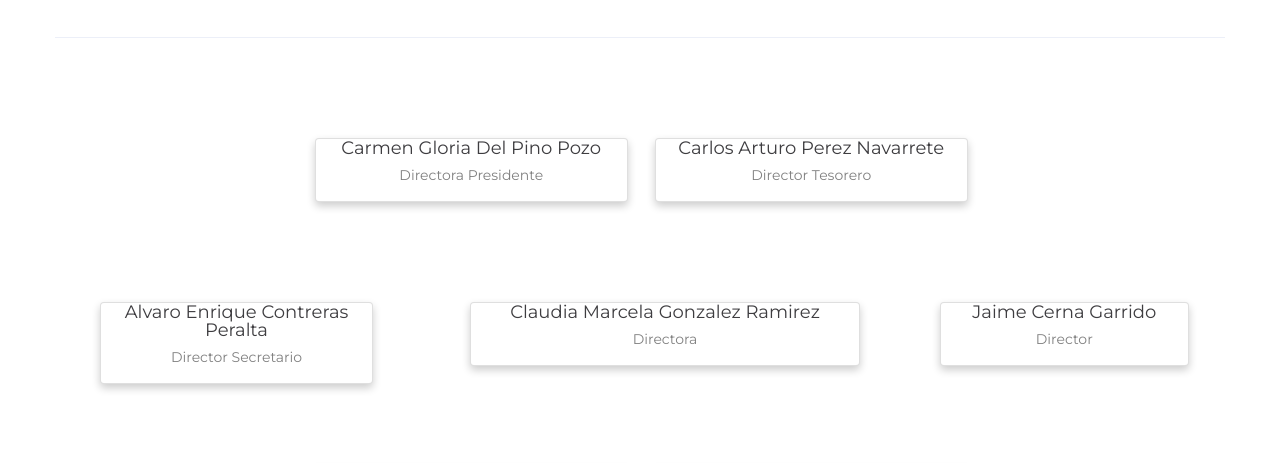
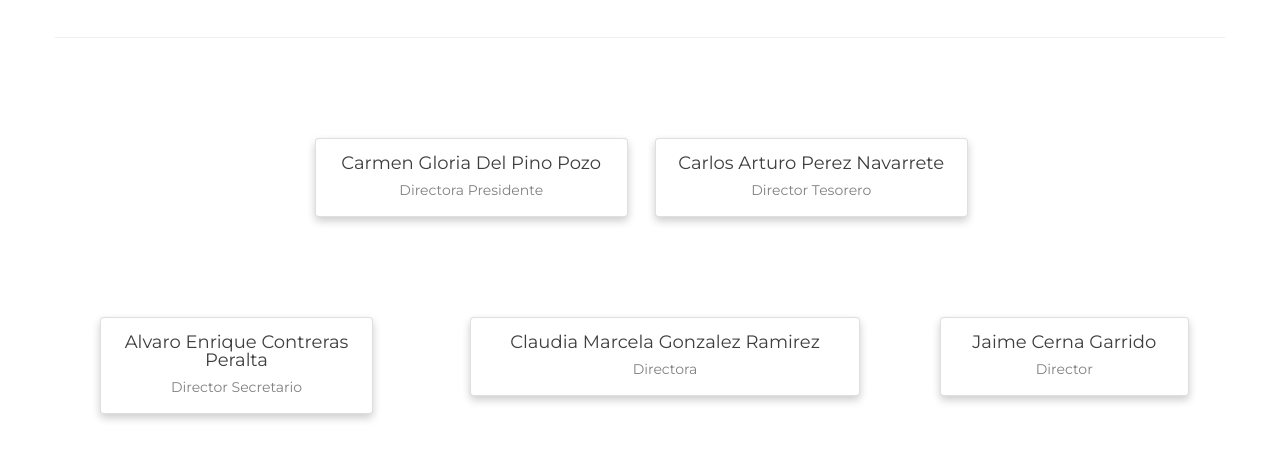
Before and after one commit to vaneko0/sindicato-duoc, a plain HTML site: page directiva.html in a window 1280 px wide. Shown: the part 431-894 px from the top of the page. Drawn offline with Linux system fonts and the light colour scheme.

Commit message:
commit-vscode-nico

```diff
--- a/directiva.html
+++ b/directiva.html
@@ -237,7 +237,7 @@
         <section class="contents">
             <div class="row text-center pb-50">
                 <div class="col-md-6">
-                    <div class="card" style="width: 50%; margin-left: 315px;">
+                    <div class="card pt-15 pb-12" style="width: 50%; margin-left: 315px;">
                         <div class="container">
                             <h4>Carmen Gloria Del Pino Pozo </h4>
                             <p class="titles">Directora Presidente</p>
@@ -245,7 +245,7 @@
                     </div>
                 </div>
                 <div class="col-md-6">
-                    <div class="card" style="width: 50%;margin-right: 226px;">
+                    <div class="card pt-15 pb-12" style="width: 50%;margin-right: 226px;">
                         <div class="container">
                             <h4>Carlos Arturo Perez Navarrete </h4>
                             <p class="titles">Director Tesorero</p>
@@ -255,7 +255,7 @@
             </div>
             <div class="row text-center pb-50 pl-50 pt-50">
                 <div class="col-md-4">
-                    <div class="card"style="width: 70%; margin-left: 50px;">
+                    <div class="card pt-15 pb-12"style="width: 70%; margin-left: 50px;">
                         <div class="container">
                             <h4>Alvaro Enrique Contreras Peralta </h4>
                             <p class="titles">Director Secretario</p>
@@ -263,7 +263,7 @@
                     </div>
                 </div>
                 <div class="col-md-4">
-                    <div class="card">
+                    <div class="card pt-15 pb-12">
                         <div class="container">
                             <h4>Claudia Marcela Gonzalez Ramirez</h4>
                             <p class="titles">Directora</p>
@@ -271,7 +271,7 @@
                     </div>
                 </div>
                 <div class="col-md-4 pb-50 pr-50">
-                    <div class="card" style="width: 70%; margin-left: 50px;">
+                    <div class="card pt-15 pb-12" style="width: 70%; margin-left: 50px;">
                         <div class="container">
                             <h4>Jaime Cerna Garrido </h4>
                             <p class="titles">Director</p>
@@ -281,7 +281,7 @@
             </div>
             <div class="row text-center pb-100">
                 <div class="col-md-6">
-                  <div class="card" style="width: 50%; margin-left: 315px;">
+                  <div class="card pt-15 pb-12" style="width: 50%; margin-left: 315px;">
                       <div class="container">
                         <h4>Vannessa Andrea Albornoz Hinojosa</h4>
                         <p class="titles">Directora</p>
@@ -289,7 +289,7 @@
                     </div>
                 </div>
                 <div class="col-md-6">
-                  <div class="card" style="width: 50%;margin-right: 226px;">
+                  <div class="card pt-15 pb-12" style="width: 50%;margin-right: 226px;">
                      <div class="container">
                         <h4>Victor Ernesto Alamos Sepulveda</h4>
                         <p class="titles">Director</p>
```
